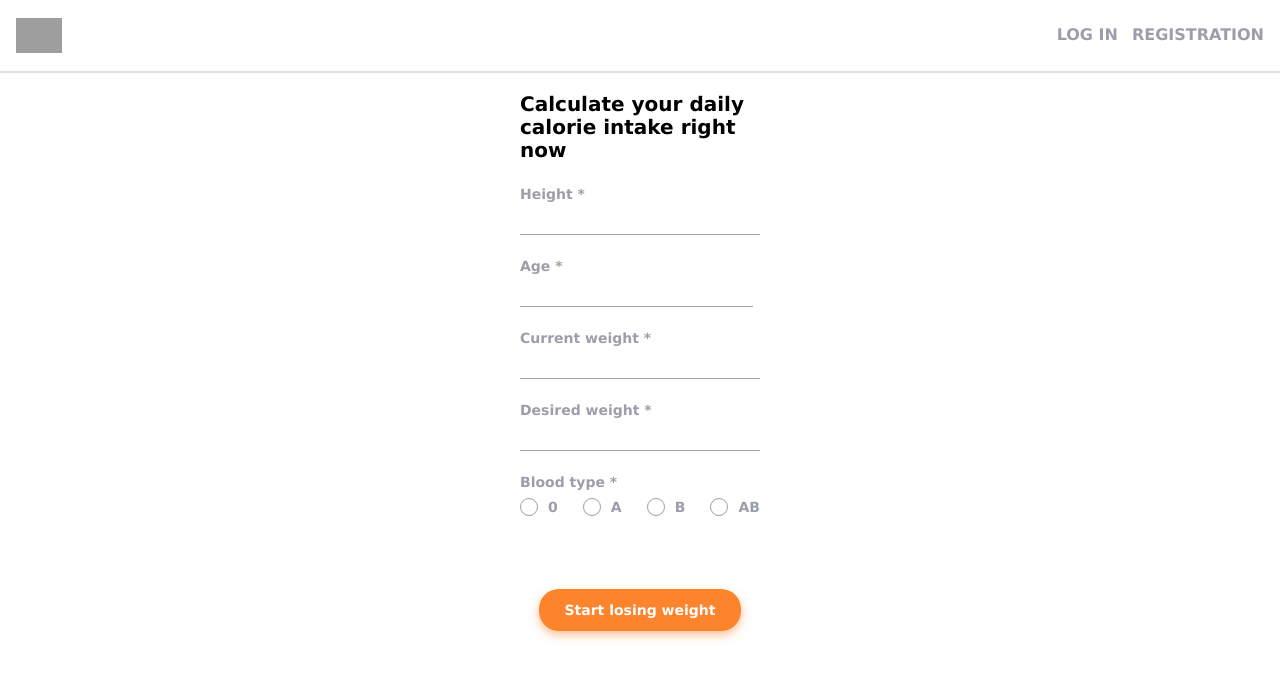
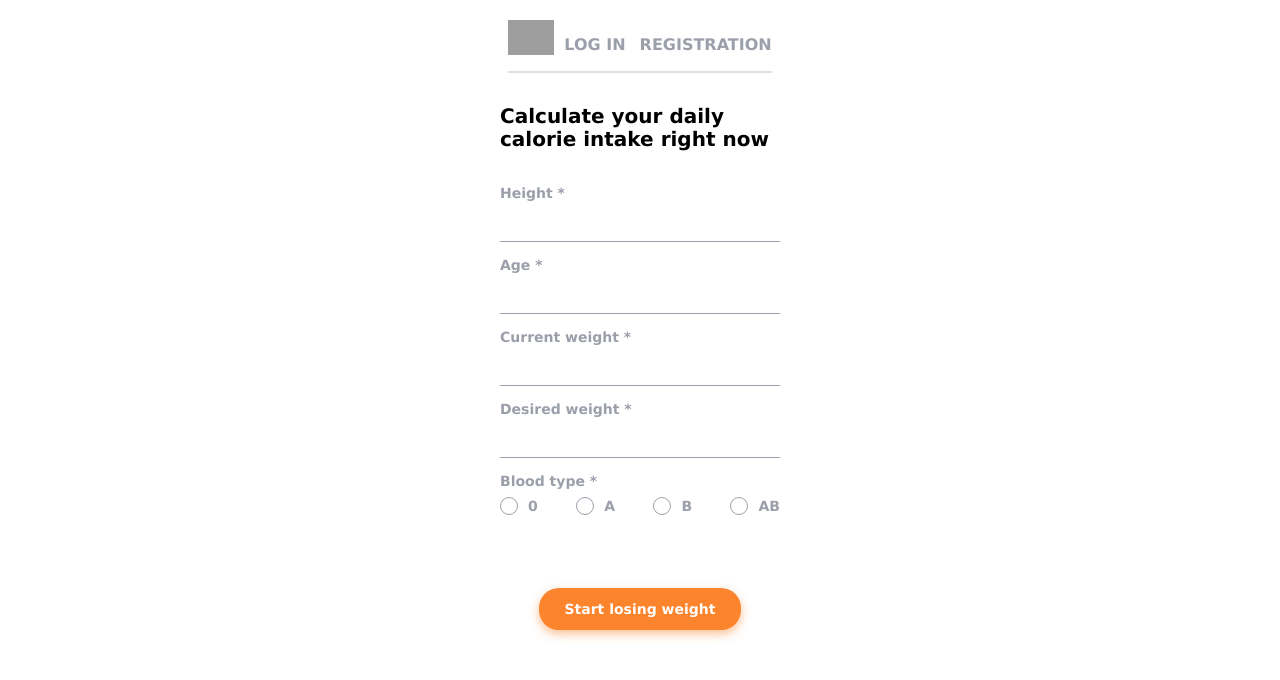
Before and after one commit to danretegan/slim-mom, a React (Create React App) app: page / in a window 1280 px wide. Shown: the top 680 px of the page. Built offline with nearby package versions, Linux system fonts and the light colour scheme; grey boxes are pictures that could not be loaded.

Commit message:
styling adjustments

```diff
--- a/src/components/App.jsx
+++ b/src/components/App.jsx
@@ -1,11 +1,9 @@
 import React from 'react';
-import Header from './Header/Header';
 import HomePage from 'pages/HomePage/HomePage';
 
 export const App = () => {
   return (
     <div>
-      <Header />
       <HomePage />
     </div>
   );
--- a/src/components/CalorieForm/CalorieForm.jsx
+++ b/src/components/CalorieForm/CalorieForm.jsx
@@ -11,7 +11,7 @@ const CalorieForm = () => {
 
   const onSubmit = data => {
     console.log('Form data submitted:', data);
-    // logica de trimitere a datelor la un server sau de calculare a caloriilor.
+    // Logica de trimitere a datelor la un server sau de calculare a caloriilor.
   };
 
   return (
@@ -20,51 +20,51 @@ const CalorieForm = () => {
         Calculate your daily calorie intake right now
       </div>
       <div className={styles.formGroup}>
-        <label className={styles.label}>
-          Height *
+        <label className={styles.label}>Height *</label>
+        <div className={styles.inputContainer}>
           <input
             type="number"
             {...register('height', { required: true })}
             className={styles.input}
           />
-        </label>
+        </div>
         {errors.height && (
           <span className={styles.error}>Height is required</span>
         )}
       </div>
       <div className={styles.formGroup}>
-        <label className={styles.label}>
-          Age *
+        <label className={styles.label}>Age *</label>
+        <div className={styles.inputContainer}>
           <input
             type="number"
             {...register('age', { required: true })}
             className={styles.input}
           />
-        </label>
+        </div>
         {errors.age && <span className={styles.error}>Age is required</span>}
       </div>
       <div className={styles.formGroup}>
-        <label className={styles.label}>
-          Current weight *
+        <label className={styles.label}>Current weight *</label>
+        <div className={styles.inputContainer}>
           <input
             type="number"
             {...register('currentWeight', { required: true })}
             className={styles.input}
           />
-        </label>
+        </div>
         {errors.currentWeight && (
           <span className={styles.error}>Current weight is required</span>
         )}
       </div>
       <div className={styles.formGroup}>
-        <label className={styles.label}>
-          Desired weight *
+        <label className={styles.label}>Desired weight *</label>
+        <div className={styles.inputContainer}>
           <input
             type="number"
             {...register('desireWeight', { required: true })}
             className={styles.input}
           />
-        </label>
+        </div>
         {errors.desireWeight && (
           <span className={styles.error}>Desired weight is required</span>
         )}
--- a/src/components/CalorieForm/CalorieForm.module.css
+++ b/src/components/CalorieForm/CalorieForm.module.css
@@ -2,14 +2,14 @@
   display: flex;
   flex-direction: column;
   align-items: center;
-  width: 240px;
+  max-width: 280px;
 }
 
 .title {
   font-family: Verdana, Geneva, sans-serif;
   font-size: 20px;
   font-weight: bold;
-  margin-bottom: 24px;
+  margin-bottom: 34px;
 }
 
 .formGroup {
@@ -28,6 +28,11 @@
   margin-bottom: 8px;
 }
 
+.inputContainer {
+  width: 100%;
+  position: relative;
+}
+
 .input {
   width: 100%;
   padding: 8px;
@@ -35,6 +40,7 @@
   border: none;
   border-bottom: 1px solid #9b9faa;
   outline: none;
+  font-size: 14px;
 }
 
 .radioGroup {
@@ -91,6 +97,7 @@
 
 .error {
   color: red;
+  font-size: 10px;
 }
 
 button[type='submit'] {
@@ -105,7 +112,7 @@ button[type='submit'] {
   cursor: pointer;
   outline: none;
   box-shadow: 0px 4px 10px 0px rgba(252, 132, 45, 0.5);
-  margin-top: 30px; /* Ajustăm marginea superioară */
+  margin-top: 30px;
 }
 
 button[type='submit']:hover {
--- a/src/components/Header/Header.jsx
+++ b/src/components/Header/Header.jsx
@@ -1,7 +1,6 @@
 import React from 'react';
 import styles from './Header.module.css';
-import logoImg from '../../images/logo.png'; // Importă imaginea de logo
-
+import logoImg from '../../images/logo.png';
 const Header = () => {
   return (
     <header className={styles.header}>
--- a/src/components/Header/Header.module.css
+++ b/src/components/Header/Header.module.css
@@ -2,8 +2,9 @@
   display: flex;
   justify-content: space-between;
   align-items: center;
-  padding: 18px 16px;
+  /* padding: 18px 16px; */
   border-bottom: 2px solid #e0e0e0;
+  margin-bottom: 32px;
 }
 
 .logo {
@@ -15,6 +16,7 @@
   width: 46px;
   height: auto;
   margin-right: 10px;
+  margin-bottom: 16px;
 }
 
 .nav {
--- a/src/pages/HomePage/HomePage.jsx
+++ b/src/pages/HomePage/HomePage.jsx
@@ -1,10 +1,12 @@
 import React from 'react';
+import Header from 'components/Header/Header';
 import CalorieForm from '../../components/CalorieForm/CalorieForm';
 import styles from './HomePage.module.css';
 
 const HomePage = () => {
   return (
     <div className={styles.container}>
+      <Header />
       <CalorieForm />
     </div>
   );
```
